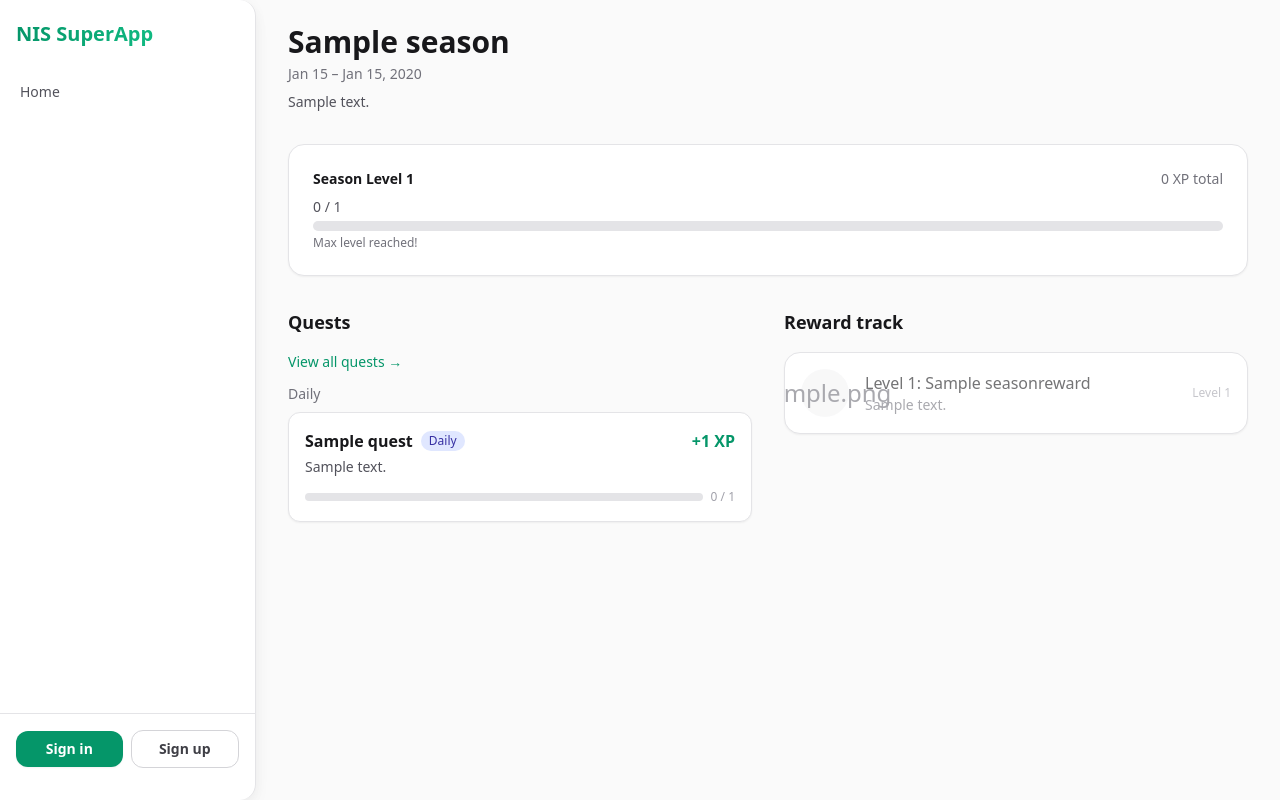
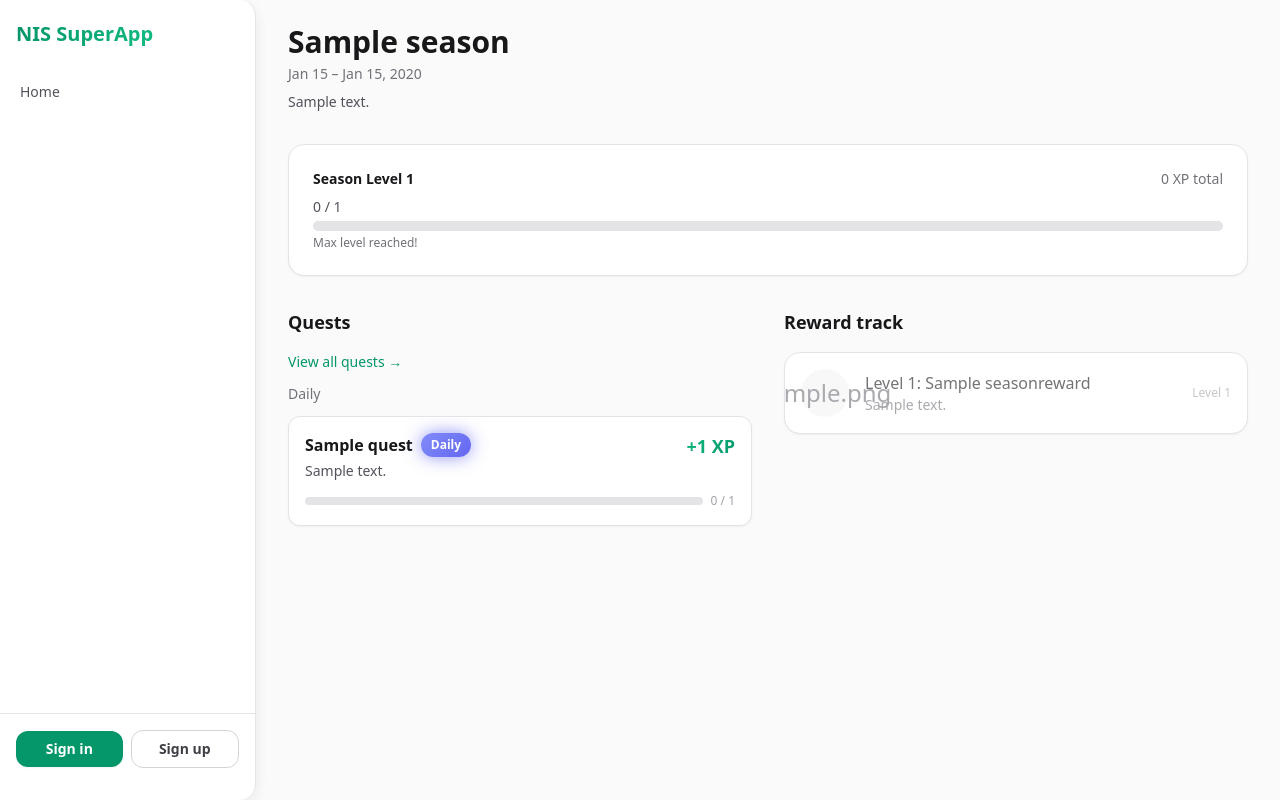
Before and after one commit to dracs9/NIS_SuperApp, a Django app: page /season/ in a window 1280 px wide. Run offline with Django 5.2, Linux system fonts and the light colour scheme; tables that the repository leaves empty hold one stand-in row (values such as "Sample post"); some libraries are stand-ins or nearby versions.

Commit message:
Update quest_card.html

```diff
--- a/templates/season/quest_card.html
+++ b/templates/season/quest_card.html
@@ -1,19 +1,86 @@
 {% load season_tags %}
-<div class="rounded-xl border border-zinc-200 bg-white p-4 shadow-sm dark:border-zinc-700 dark:bg-zinc-800">
+<style>
+  .quest-card-animated {
+    position: relative;
+    overflow: hidden;
+    transition: all 0.3s cubic-bezier(0.4, 0, 0.2, 1);
+  }
+
+  .quest-card-animated::before {
+    content: '';
+    position: absolute;
+    top: 0;
+    left: -100%;
+    width: 100%;
+    height: 100%;
+    background: linear-gradient(90deg, transparent, rgba(255,255,255,0.15), transparent);
+    transition: left 0.6s ease;
+  }
+
+  .quest-card-animated:hover::before {
+    left: 100%;
+  }
+
+  .quest-card-animated:hover {
+    transform: translateY(-4px) scale(1.01);
+    box-shadow: 0 20px 40px rgba(0,0,0,0.15);
+  }
+
+  .quest-type-badge {
+    position: relative;
+    overflow: hidden;
+  }
+
+  .quest-type-badge.daily {
+    background: linear-gradient(135deg, #818cf8, #6366f1);
+    animation: pulse-badge 2s ease-in-out infinite;
+  }
+
+  .quest-type-badge.weekly {
+    background: linear-gradient(135deg, #c084fc, #a855f7);
+    animation: pulse-badge 2s ease-in-out infinite;
+  }
+
+  .quest-type-badge.milestone {
+    background: linear-gradient(135deg, #fbbf24, #f59e0b);
+    animation: pulse-badge 2s ease-in-out infinite;
+  }
+
+  @keyframes pulse-badge {
+    0%, 100% { box-shadow: 0 0 10px rgba(99, 102, 241, 0.5); }
+    50% { box-shadow: 0 0 20px rgba(99, 102, 241, 0.8); }
+  }
+
+  .xp-reward {
+    background: linear-gradient(135deg, #10b981, #059669);
+    background-clip: text;
+    -webkit-background-clip: text;
+    -webkit-text-fill-color: transparent;
+    position: relative;
+    animation: float-xp 3s ease-in-out infinite;
+  }
+
+  @keyframes float-xp {
+    0%, 100% { transform: translateY(0px); }
+    50% { transform: translateY(-3px); }
+  }
+</style>
+
+<div class="quest-card-animated rounded-xl border border-zinc-200 bg-white p-4 shadow-sm dark:border-zinc-700 dark:bg-zinc-800">
   <div class="flex items-start justify-between gap-2">
     <div class="min-w-0 flex-1">
       <div class="flex items-center gap-2">
         <h4 class="font-semibold text-zinc-900 dark:text-zinc-100">{{ quest.title }}</h4>
-        <span class="inline-flex shrink-0 items-center rounded-full px-2 py-0.5 text-xs font-medium
-          {% if quest.quest_type == 'daily' %}bg-indigo-100 text-indigo-800 dark:bg-indigo-900/50 dark:text-indigo-300
-          {% elif quest.quest_type == 'weekly' %}bg-purple-100 text-purple-800 dark:bg-purple-900/50 dark:text-purple-300
-          {% else %}bg-amber-100 text-amber-800 dark:bg-amber-900/50 dark:text-amber-300{% endif %}">
+        <span class="quest-type-badge inline-flex shrink-0 items-center rounded-full px-2.5 py-1 text-xs font-semibold text-white shadow-md
+          {% if quest.quest_type == 'daily' %}daily
+          {% elif quest.quest_type == 'weekly' %}weekly
+          {% else %}milestone{% endif %}">
           {{ quest.get_quest_type_display }}
         </span>
       </div>
       {% if quest.description %}<p class="mt-1 text-sm text-zinc-600 dark:text-zinc-400">{{ quest.description }}</p>{% endif %}
     </div>
-    <span class="shrink-0 font-semibold text-emerald-600 dark:text-emerald-400">+{{ quest.xp_reward }} XP</span>
+    <span class="xp-reward shrink-0 font-bold text-lg">+{{ quest.xp_reward }} XP</span>
   </div>
   <div class="mt-3">
     {% quest_progress quest user %}
```
